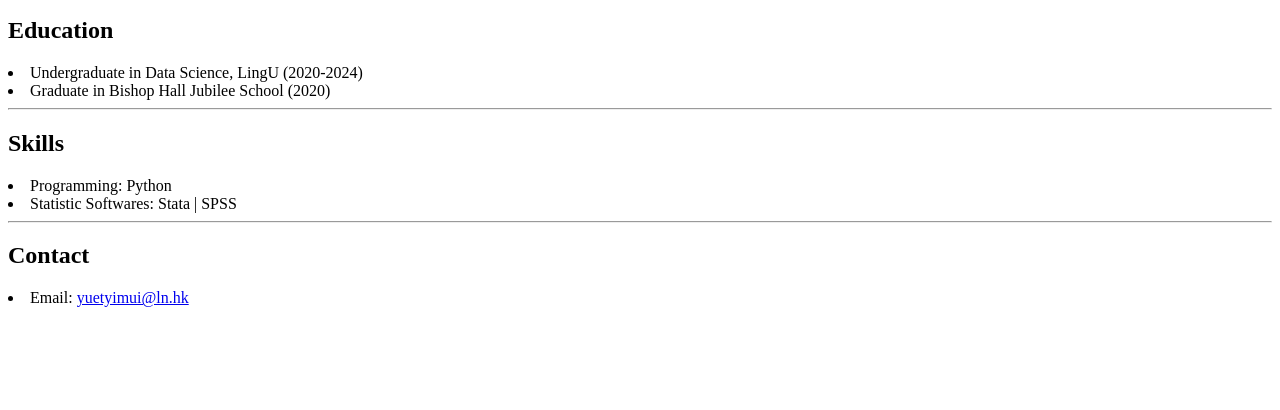
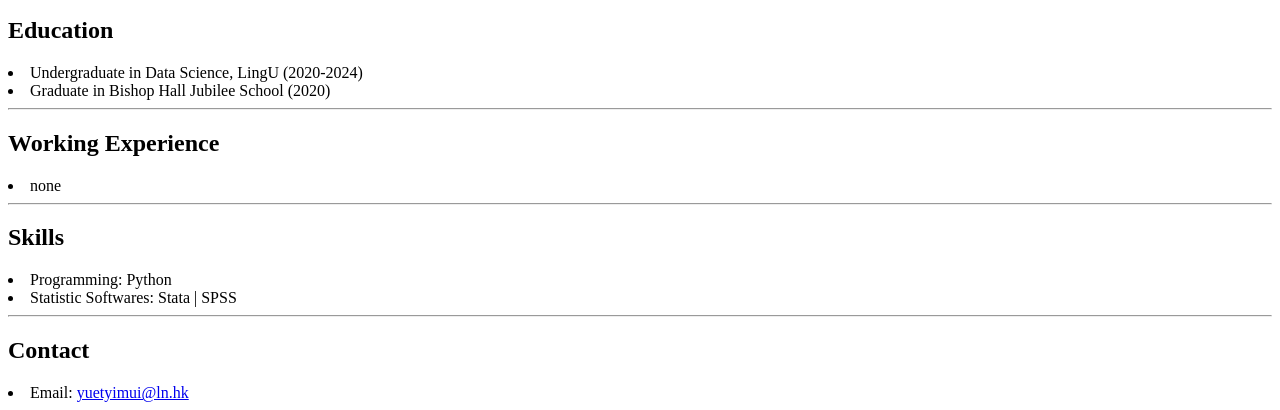
Before and after one commit to yuetyiln/T01, a plain HTML site: page resume.html in a window 1280 px wide. Shown: the part 409-819 px from the top of the page. Drawn offline with Linux system fonts and the light colour scheme.

Commit message:
My second page

```diff
--- a/resume.html
+++ b/resume.html
@@ -11,6 +11,9 @@
 <li>Undergraduate in Data Science, LingU (2020-2024)</li>
 <li>Graduate in Bishop Hall Jubilee School (2020)</li>
 <hr>
+<h2>Working Experience</h2>
+<li>none</li>
+<hr>
 <h2>Skills</h2>
 <li>Programming: Python</li>
 <li>Statistic Softwares: Stata | SPSS </li>
```
